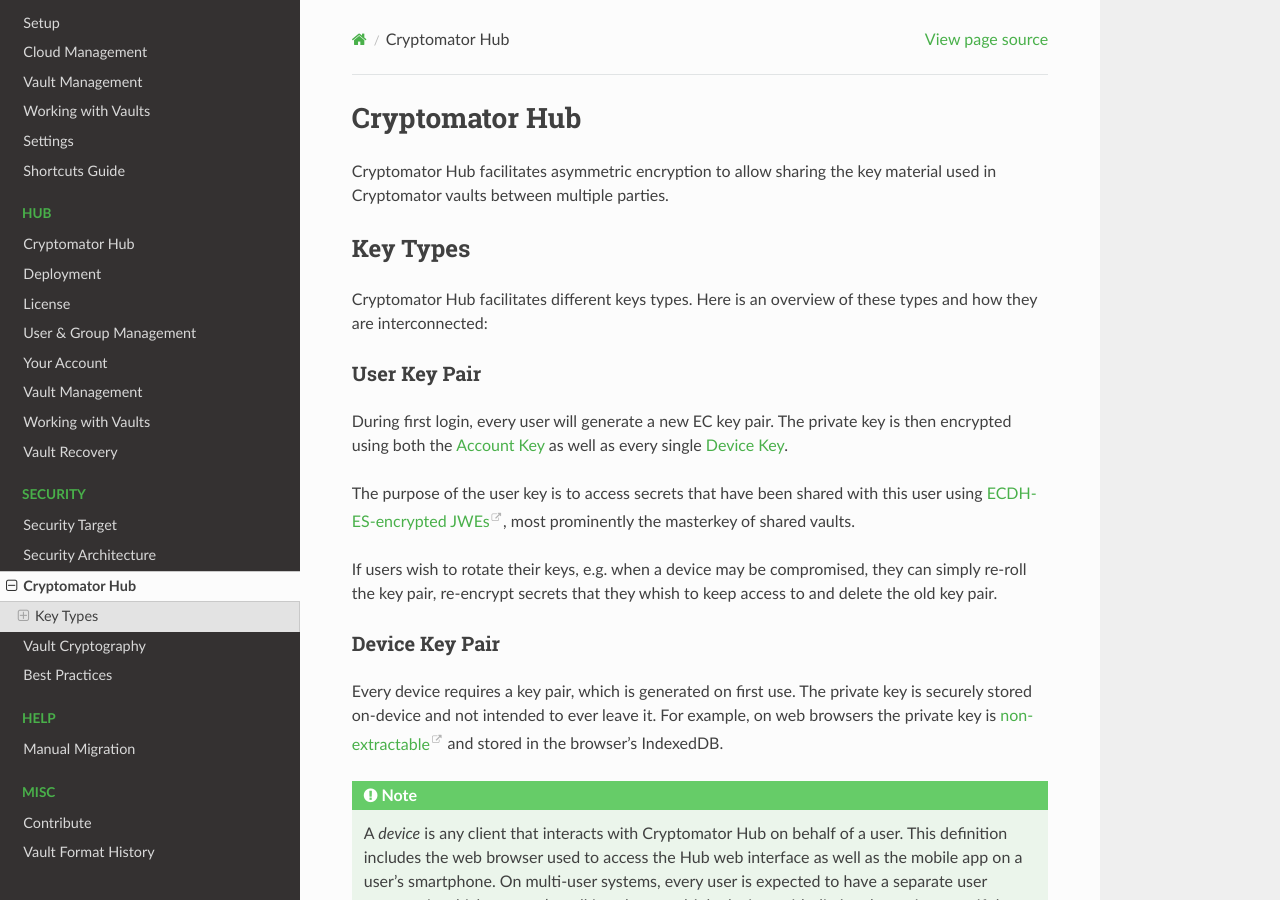
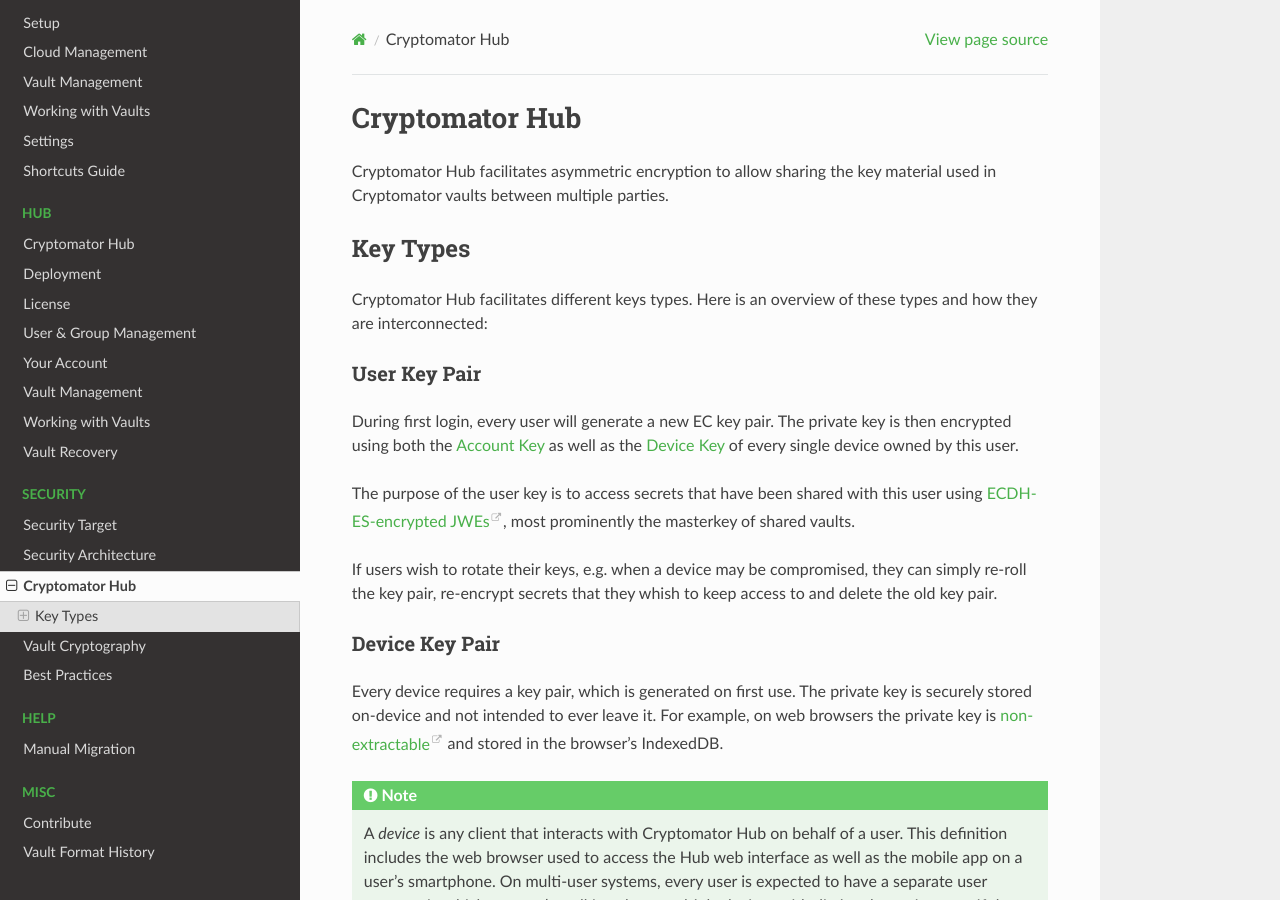
Before and after one commit to cryptomator/docs, a Sphinx documentation site: the page built from source/security/hub.rst, in a window 1280 px wide and 900 px high. Built offline with Sphinx 7.4.7 and the Read the Docs theme 2.0.0, drawn with Linux system fonts in a browser that asks for light colours.

Commit message:
be more precise on who gets the encrypted user key

```diff
--- a/source/security/hub.rst
+++ b/source/security/hub.rst
@@ -16,7 +16,7 @@
 ~~~~~~~~~~~~~
 
 During first login, every user will generate a new EC key pair. The private key is then encrypted using both the :ref:`Account Key <security/hub/keys/account-key>`
-as well as every single :ref:`Device Key <security/hub/keys/device-keys>`.
+as well as the :ref:`Device Key <security/hub/keys/device-keys>` of every single device owned by this user.
 
 The purpose of the user key is to access secrets that have been shared with this user using `ECDH-ES-encrypted JWEs <https://datatracker.ietf.org/doc/html/rfc7518.html#section-4.6>`_, most prominently the masterkey of shared vaults.
 
```
